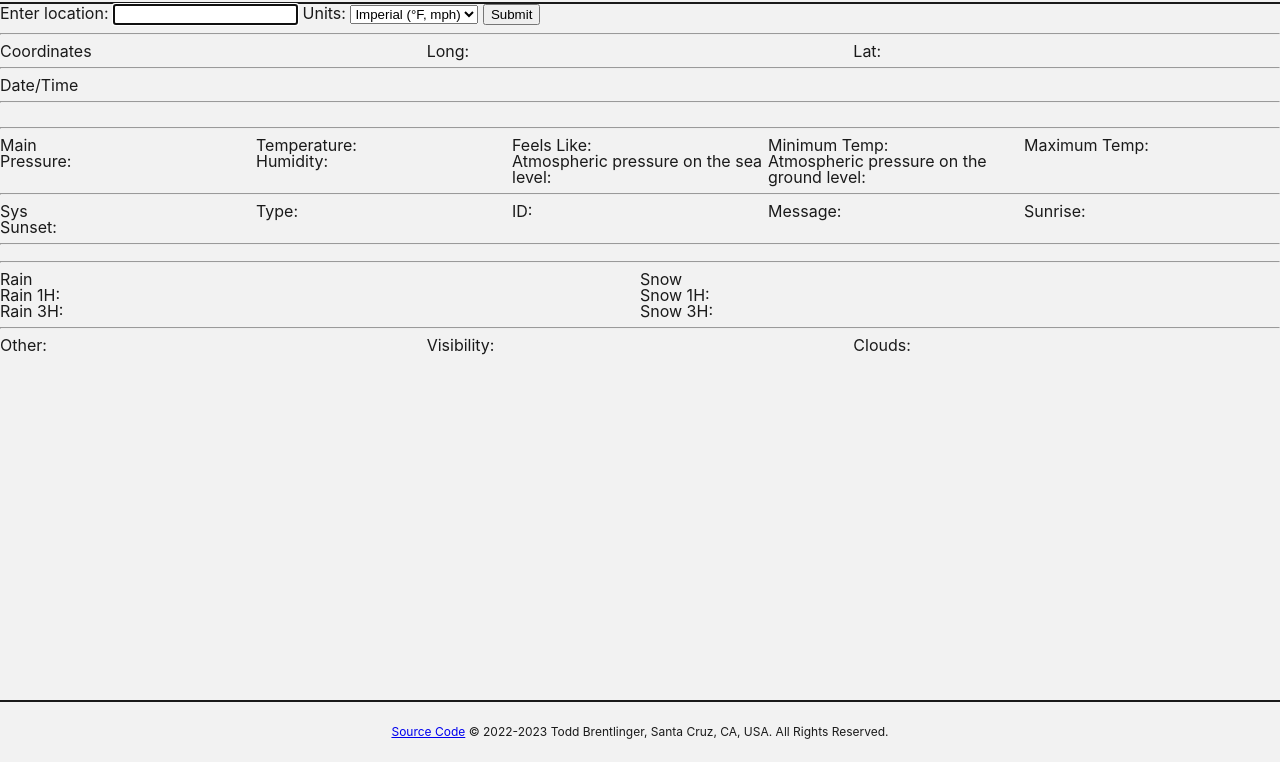
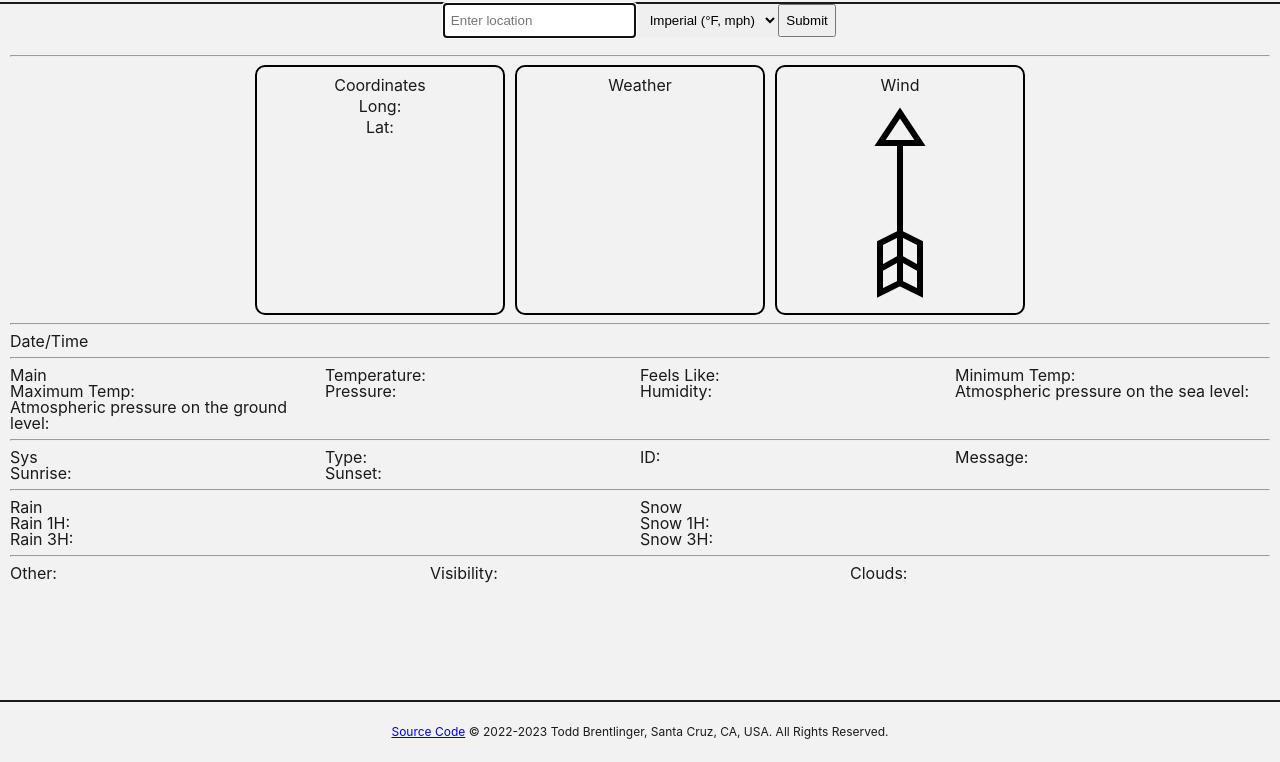
Before and after one commit to toddbrentlinger/odin-project-weather-app, a website built with webpack: page dist/index.html in a window 1280 px wide. Shown: the part 38-800 px from the top of the page. Built offline with nearby package versions, Linux system fonts and the light colour scheme; no server answers.

Commit message:
Add favicon, images, and improve styling

```diff
--- a/src/styles/styles.scss
+++ b/src/styles/styles.scss
@@ -3,6 +3,8 @@
 :root {
     --base-white: hsl(0, 0%, 95%);
     --base-black: hsl(0, 0%, 10%);
+
+    --primary-bg-color: #4f32ff;
 }
 
 html {
@@ -43,6 +45,7 @@ header {
 
 main {
     grid-area: main;
+    padding: 1rem;
 }
 
 footer {
@@ -70,18 +73,118 @@ article {
     }
 }
 
-#weather-section, #wind-section {
+#name {
+    font-size: 3rem;
+}
+
+#weather-card-list {
+    display: flex;
+    flex-wrap: wrap;
+    justify-content: center;
+    gap: 1rem;
+}
+
+.weather-card-container {
+    --padding-and-radius: 1rem;
+    border: 2px solid black;
+    border-radius: var(--padding-and-radius);
+    width: 25%;
+    min-width: 17rem;
+    max-width: 25rem;
+    position: relative;
+
+    &::after {
+        content: "";
+        display: block;
+        padding-bottom: 100%;
+    }
+
+    .weather-card-content {
+        padding: var(--padding-and-radius);
+        position: absolute;
+        top: 0;
+        left: 0;
+        width: 100%;
+        height: 100%;
+        display: flex;
+        flex-direction: column;
+        align-items: center;
+        gap: 0.5rem;
+    }
+}
+
+.weather-card {
+    border: 2px solid black;
+    border-radius: 1em;
+    padding: 1em;
+    width: 25vw;
+    max-width: 25rem;
+    height: 25vw;
     display: grid;
-    grid-auto-flow: row;
     justify-items: center;
-    gap: 0.5em;
+
+    .weather-card-img-container {
+        border: 1px solid black;
+    }
 }
+
+#weather-search-form {
+    display: grid;
+    grid-auto-flow: column;
+    justify-content: center;
+
+    #weather-search-form-inputs {
+
+    }
+
+    label {
+        span {
+            display: inline-block;
+        }
+
+        input, select {
+            height: 2.5em;
+            padding: 0.5em;
+            margin: 0;
+            border: none;
+        }
+    }
+}
+
+// #weather-section, #wind-section {
+//     display: grid;
+//     //grid-auto-flow: row;
+//     grid-auto-rows: auto 1fr auto;
+//     justify-items: center;
+//     gap: 0.5em;
+
+//     img {
+//         width: auto;
+//     }
+// }
 
 #weather-icon {
     background-color: white;
     border-radius: 25%;
+    flex: 1;
 }
 
 #weather-description {
     text-transform: capitalize;
 }
+
+#wind-deg-img {
+    flex: 1;
+    width: 100%;
+    display: grid;
+    align-items: center;
+    justify-items: center;
+
+    img {
+        height: 100%;
+        transform: rotate(-90deg);
+        transition: transform ease-in-out 500ms;
+    }
+}
+
+// Media Queries
```
Also changed, not shown: dist/android-chrome-144x144.png (added), dist/apple-touch-icon.png (added), dist/browserconfig.xml (added), dist/favicon-16x16.png (added), dist/favicon-32x32.png (added), dist/favicon.ico (added), dist/index.html, dist/mstile-150x150.png (added), dist/safari-pinned-tab.svg (added), dist/site.webmanifest (added), src/img/weather-icons.png (added), src/img/weather-logo-alpha.png (added), src/img/weather-logo.png (added).
